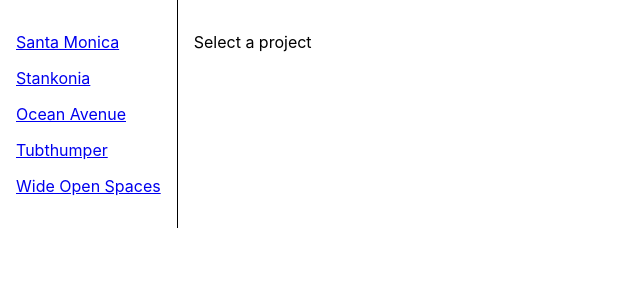
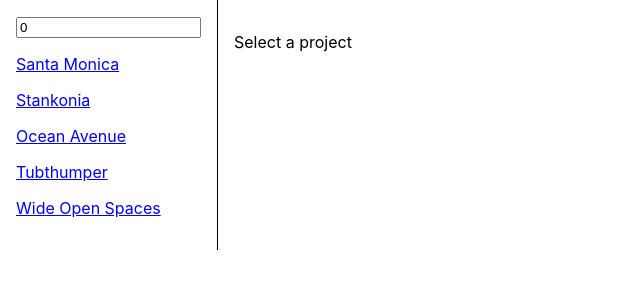
Before and after one commit to cml815/work-samples, a React (Create React App) app: page /projects in a window 1280 px wide. Shown: the top 300 px of the page, without its empty margins (0-640 px from the left). Built offline with nearby package versions, Linux system fonts and the light colour scheme.

Commit message:
start query

```diff
--- a/src/routes/projects.jsx
+++ b/src/routes/projects.jsx
@@ -1,8 +1,10 @@
-import { Outlet, NavLink } from "react-router-dom";
+import { NavLink, Outlet, useSearchParams } from "react-router-dom";
 import { getProjects } from "../data";
+import Project from "./project";
 
 export default function Projects() {
   let projects = getProjects();
+  let [searchParams, setSearchParams] = useSearchParams();
   return (
     <div style={{ display: "flex" }}>
       <nav
@@ -11,7 +13,25 @@ export default function Projects() {
           padding: "1rem"
         }}
       >
-        {projects.map(project => (
+        <input
+          value={searchParams.get("filter") | ""}
+          onChange={event => {
+            let filter = event.target.value;
+            if (filter) {
+              setSearchParams({ filter });
+            } else {
+              setSearchParams({});
+            }
+          }}
+          />
+        {projects
+          .filter(project => {
+            let filter = searchParams.get("filter");
+            if (!filter) return true;
+            let name = project.name.toLowerCase();
+            return name.startsWith(filter.toLowerCase());
+          })
+        .map(project => (
           <NavLink
             style={({ isActive }) => {
               return {
```
